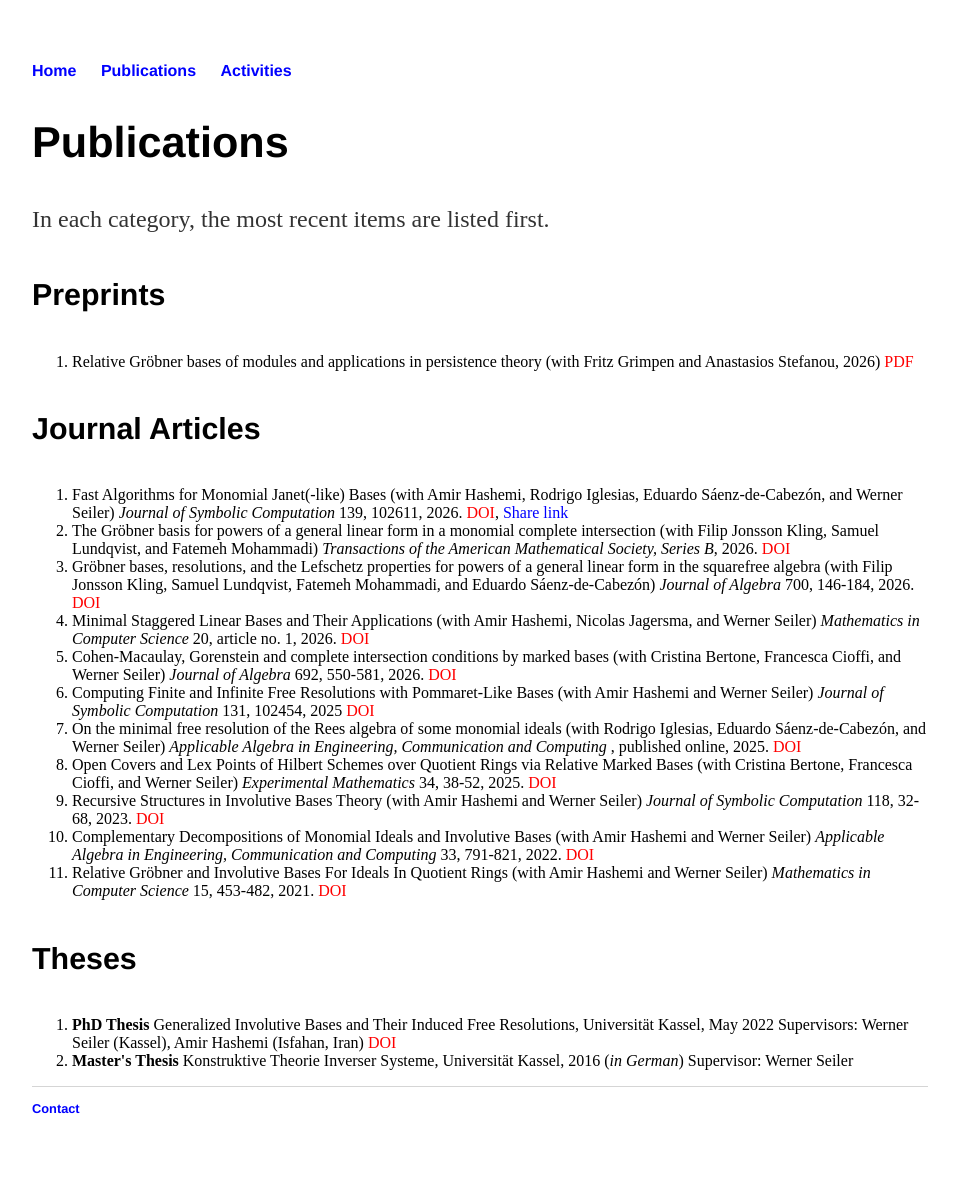
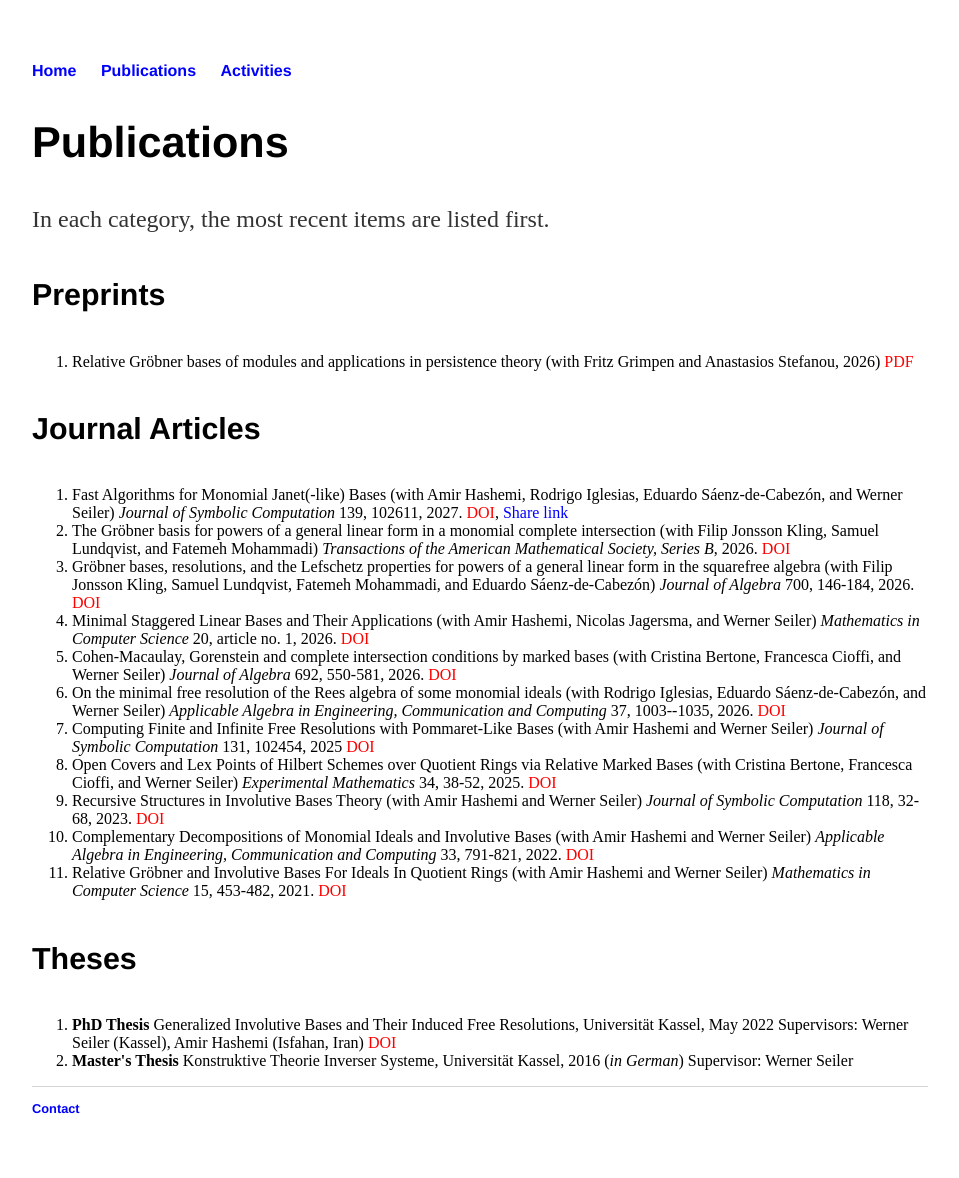
Before and after one commit to johannes-matthias-orth/johannes-matthias-orth.github.io, a Jekyll site: the page built from publications/index.html, in a window 1280 px wide. Shown: the whole page, without its empty margins (160-1119 px from the left). Built offline with Jekyll 4.4.1, drawn with Linux system fonts in a browser that asks for light colours.

Commit message:
Update index.html

```diff
--- a/publications/index.html
+++ b/publications/index.html
@@ -14,13 +14,13 @@ title: Publications of Matthias Orth
 		</p>
 	<h4>Journal Articles</h4>
 		<ol>
-			<li>Fast Algorithms for Monomial Janet(-like) Bases (with Amir Hashemi, Rodrigo Iglesias, Eduardo Sáenz-de-Cabezón, and Werner Seiler) <i> Journal of Symbolic Computation</i> 139, 102611, 2026. <a href="https://doi.org/10.1016/j.jsc.2026.102611", style="color:red">DOI</a>, <a href="https://authors.elsevier.com/c/1nf~m2g0jri0-H", style="color:blue">Share link</a></li>
+			<li>Fast Algorithms for Monomial Janet(-like) Bases (with Amir Hashemi, Rodrigo Iglesias, Eduardo Sáenz-de-Cabezón, and Werner Seiler) <i> Journal of Symbolic Computation</i> 139, 102611, 2027. <a href="https://doi.org/10.1016/j.jsc.2026.102611", style="color:red">DOI</a>, <a href="https://authors.elsevier.com/c/1nf~m2g0jri0-H", style="color:blue">Share link</a></li>
 			<li>The Gröbner basis for powers of a general linear form in a monomial complete intersection (with Filip Jonsson Kling, Samuel Lundqvist, and Fatemeh Mohammadi) <i> Transactions of the American Mathematical Society, Series B</i>, 2026. <a href="https://doi.org/10.1090/btran/251", style="color:red">DOI</a></li>
 			<li>Gröbner bases, resolutions, and the Lefschetz properties for powers of a general linear form in the squarefree algebra (with Filip Jonsson Kling, Samuel Lundqvist, Fatemeh Mohammadi, and Eduardo Sáenz-de-Cabezón) <i> Journal of Algebra</i> 700, 146-184, 2026.  <a href="https://doi.org/10.1016/j.jalgebra.2026.04.012", style="color:red">DOI</a></li>
 			<li>Minimal Staggered Linear Bases and Their Applications (with Amir Hashemi, Nicolas Jagersma, and Werner Seiler) <i> Mathematics in Computer Science</i> 20, article no. 1, 2026. <a href="https://doi.org/10.1007/s11786-025-00620-6", style="color:red">DOI</a></li>
 			<li>Cohen-Macaulay, Gorenstein and complete intersection conditions by marked bases (with Cristina Bertone, Francesca Cioffi, and Werner Seiler) <i> Journal of Algebra</i> 692, 550-581, 2026. <a href="https://doi.org/10.1016/j.jalgebra.2025.11.034", style="color:red">DOI</a></li>
+			<li>On the minimal free resolution of the Rees algebra of some monomial ideals (with Rodrigo Iglesias, Eduardo Sáenz-de-Cabezón, and Werner Seiler) <i>Applicable Algebra in Engineering, Communication and Computing </i> 37, 1003--1035, 2026. <a href="https://doi.org/10.1007/s00200-025-00680-y", style="color:red">DOI</a></li>
 			<li>Computing Finite and Infinite Free Resolutions with Pommaret-Like Bases (with Amir Hashemi and Werner Seiler) <i> Journal of Symbolic Computation</i> 131, 102454, 2025 <a href="https://doi.org/10.1016/j.jsc.2025.102454", style="color:red">DOI</a></li>
-			<li>On the minimal free resolution of the Rees algebra of some monomial ideals (with Rodrigo Iglesias, Eduardo Sáenz-de-Cabezón, and Werner Seiler) <i>Applicable Algebra in Engineering, Communication and Computing </i>, published online, 2025. <a href="https://doi.org/10.1007/s00200-025-00680-y", style="color:red">DOI</a></li>
 			<li>Open Covers and Lex Points of Hilbert Schemes over Quotient Rings via Relative Marked Bases (with Cristina Bertone, Francesca Cioffi, and Werner Seiler) <i>Experimental Mathematics</i> 34, 38-52, 2025. <a href="http://doi.org/10.1080/10586458.2024.2309517", style="color:red">DOI</a></li>
 			<li>Recursive Structures in Involutive Bases Theory (with Amir Hashemi and Werner Seiler) <i> Journal of Symbolic Computation </i> 118, 32-68, 2023. <a href="http://doi.org/10.1016/j.jsc.2023.01.003", style="color:red">DOI</a></li>
 			<li>Complementary Decompositions of Monomial Ideals and Involutive Bases (with Amir Hashemi and Werner Seiler) <i>Applicable Algebra in Engineering, Communication and Computing</i> 33, 791-821, 2022. <a href="http://dx.doi.org/10.1007/s00200-022-00569-0", style="color:red">DOI</a></li>
```
